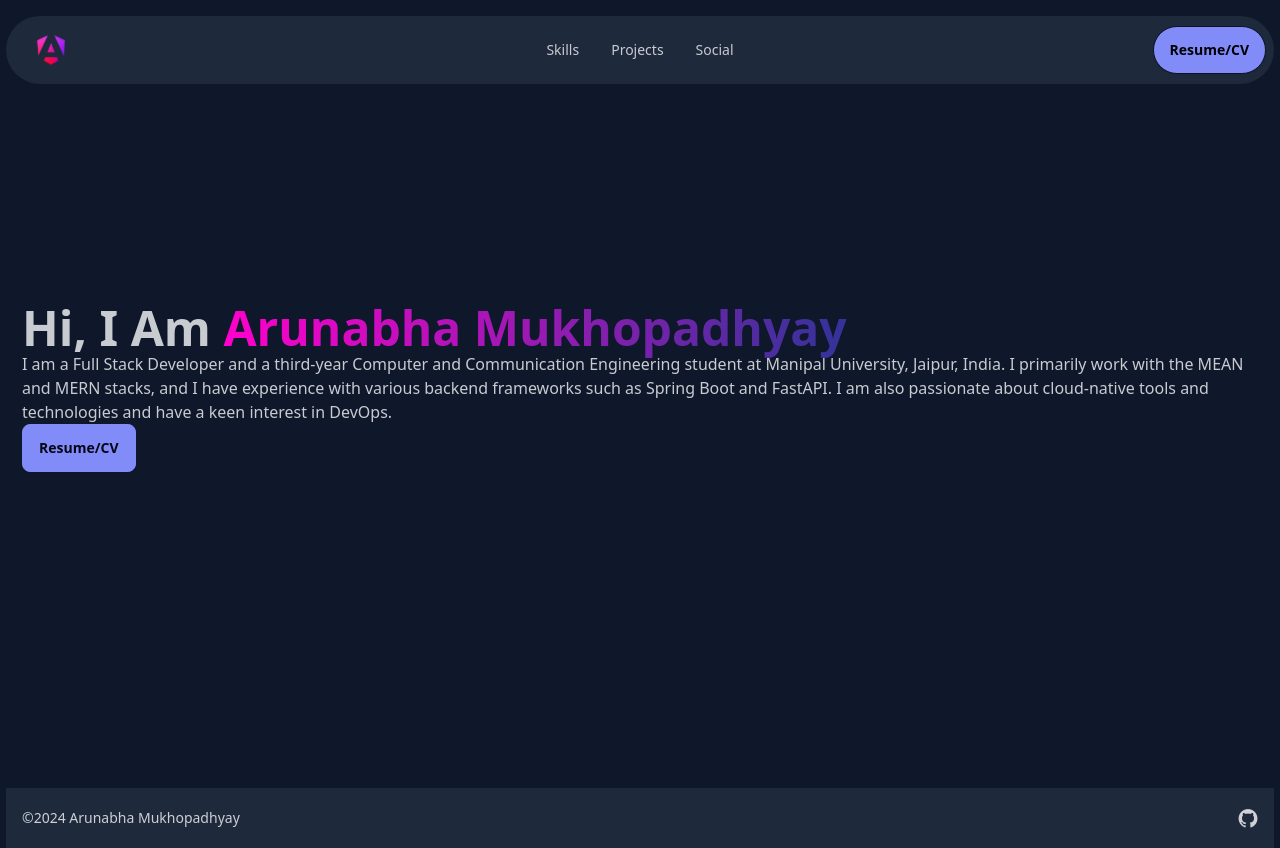
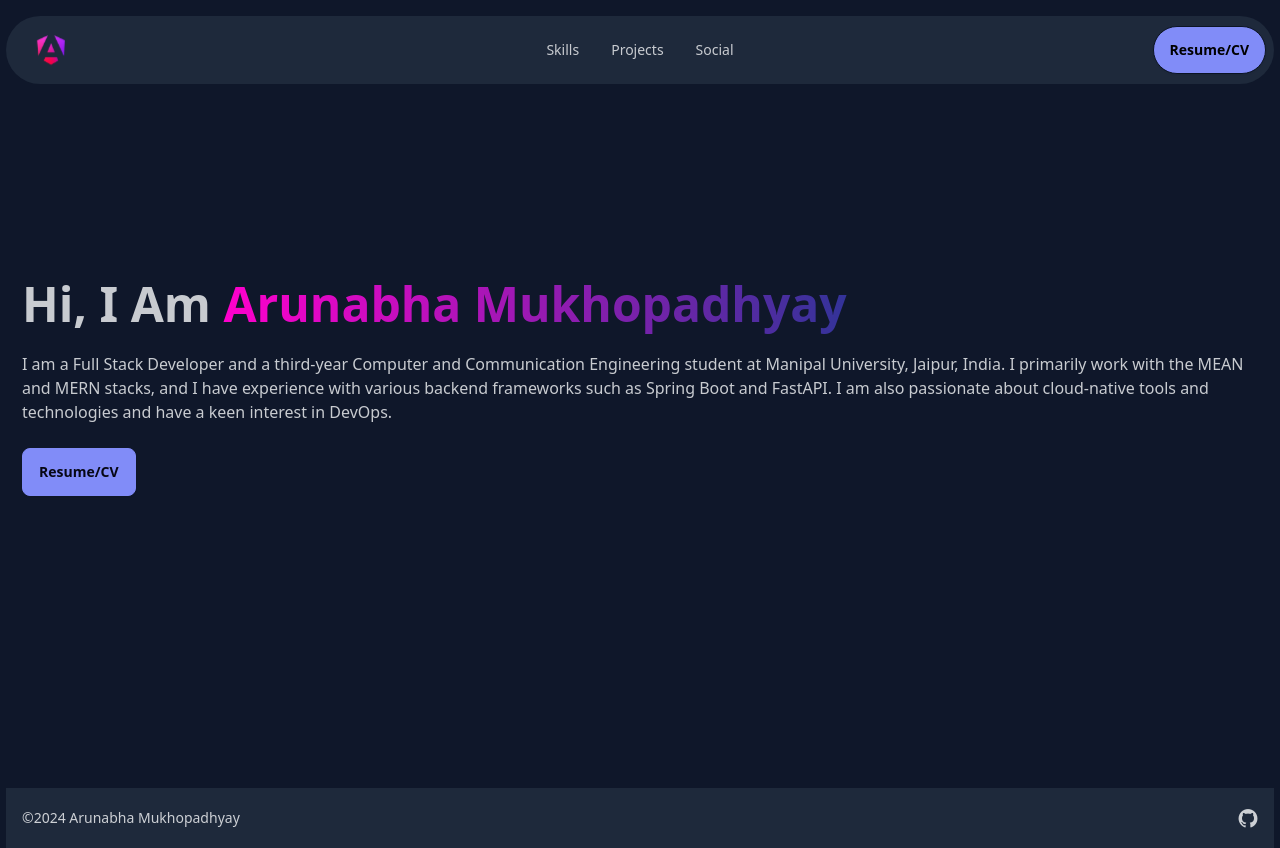
Before and after one commit to Arunabha-NOTE/Arunabha, an Angular app: page / in a window 1280 px wide. Built offline with nearby package versions, Linux system fonts and the light colour scheme.

Commit message:
css changes

```diff
--- a/src/app/components/hero/hero.component.html
+++ b/src/app/components/hero/hero.component.html
@@ -2,7 +2,7 @@
   <div class="hero-content">
     <div class="">
       <h1 class="text-5xl font-bold">Hi, I Am <span class="bg-gradient-to-r from-[#ff00cc] to-[#333399] text-transparent bg-clip-text">Arunabha Mukhopadhyay</span></h1>
-      <p class="">
+      <p class="py-6">
         I am a Full Stack Developer and a third-year Computer and Communication Engineering student at Manipal
         University, Jaipur, India. I primarily work with the MEAN and MERN stacks, and I have experience with various
         backend frameworks such as Spring Boot and FastAPI. I am also passionate about cloud-native tools and
```
